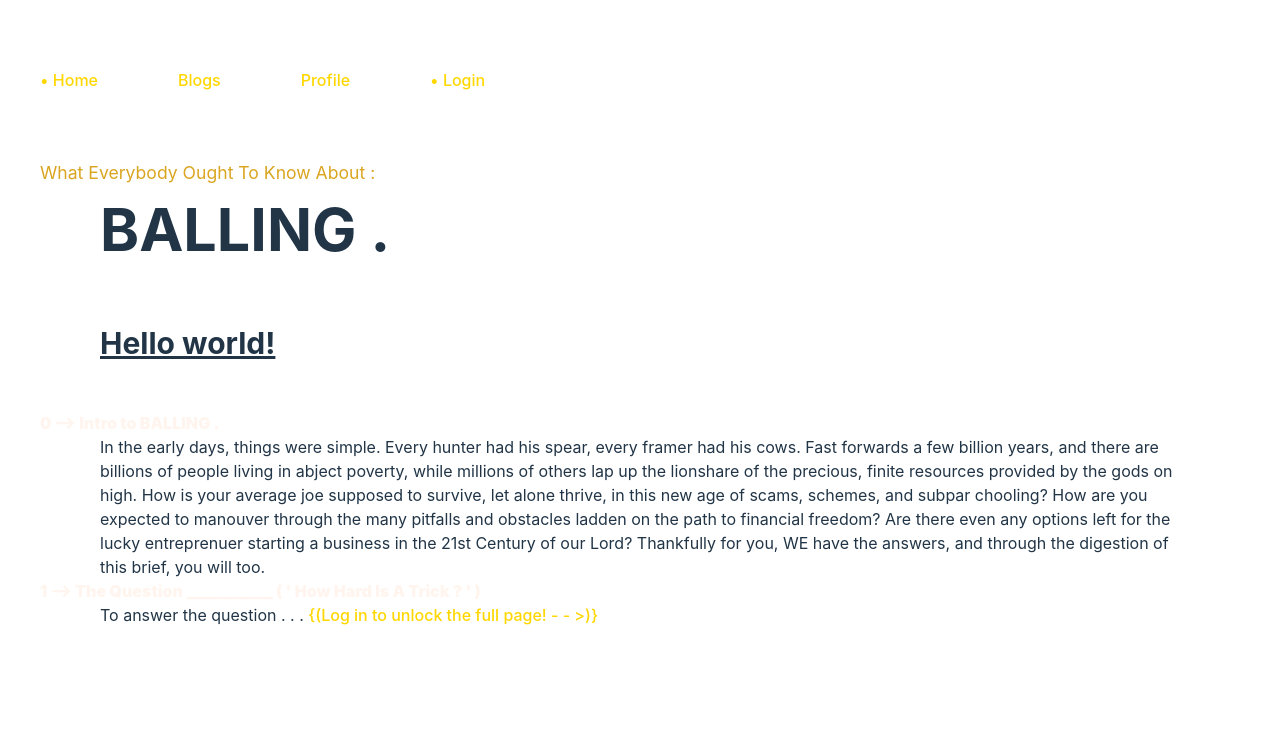
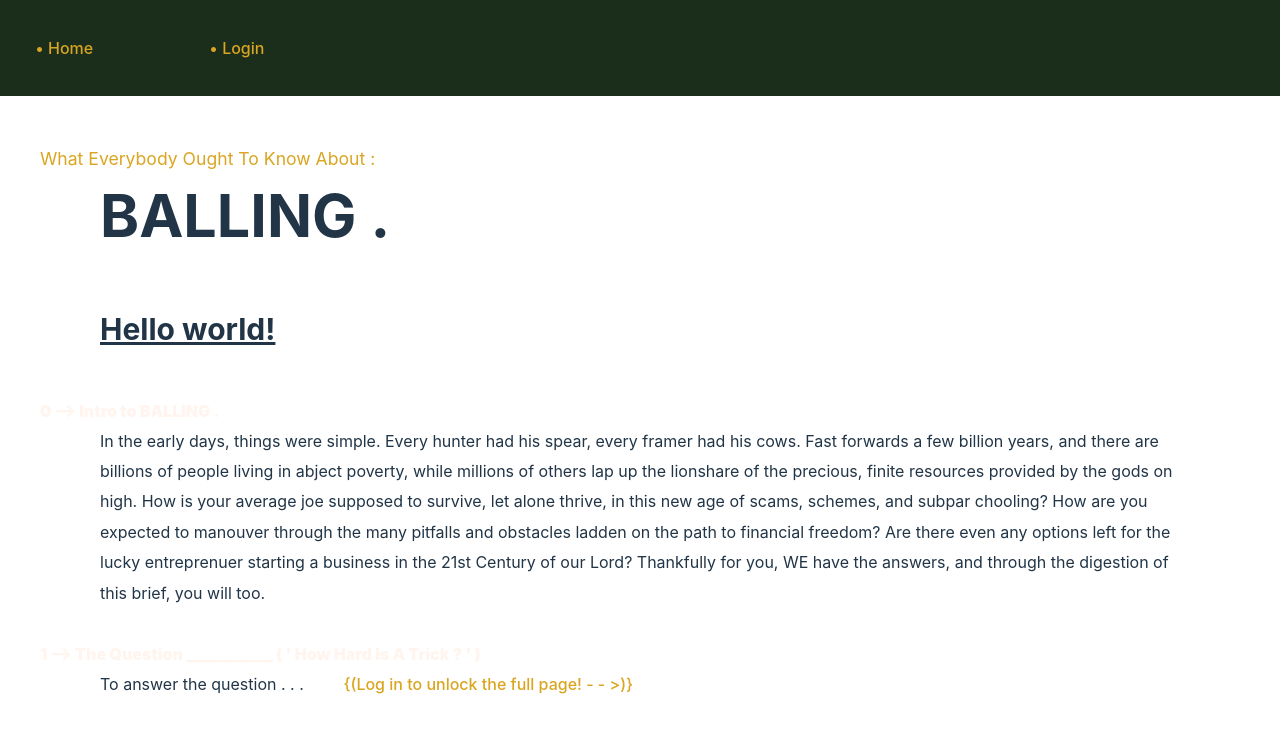
Before and after one commit to DanielVaega/app1, a React (Vite) app: page / in a window 1280 px wide. Shown: the top 732 px of the page. Built offline with nearby package versions, Linux system fonts and the light colour scheme.

Commit message:
commented out  blogs and profile in the nav bar

```diff
--- a/src/components/NavigationComponent.jsx
+++ b/src/components/NavigationComponent.jsx
@@ -4,8 +4,8 @@ export const NavigationComponent = () => {
         <>
             <nav>
                 <NavLink className={"navigation"} to="/">• Home</NavLink>
-                <NavLink className={"navigation"} to="/blogs">Blogs</NavLink>
-                <NavLink className={"navigation"} to="/account">Profile</NavLink>
+                {/*  <NavLink className={"navigation"} to="/blogs">Blogs</NavLink>      */}
+                {/*  <NavLink className={"navigation"} to="/account">Profile</NavLink>  */}
                 <NavLink className={"navigation"} to="/login">• Login</NavLink>
             </nav>
         </>
--- a/src/index.css
+++ b/src/index.css
@@ -20,11 +20,16 @@
 
 a {
   font-weight: 500;
-  color: gold;
+  color: goldenrod;
   text-decoration: inherit;
+  padding-left: 2.2rem;
+  padding-right: 5rem;
+  padding-top: 0.5rem;
+  padding-bottom: 0.5rem;
 }
 a:hover {
-  color: goldenrod;
+  color: rgb(14, 31, 14);
+  background-color: goldenrod
 }
 
 body {
@@ -33,6 +38,7 @@ body {
   place-items: top;
   min-width: 320px;
   min-height: 100vh;
+  line-height: 1.9;
 }
 
 h1 {
@@ -44,6 +50,7 @@ h1 {
 }
 
 h4 {
+  padding-top: 1em;
   font-size: 1.1em;
   line-height: 1.5;
   margin-left: 40px;
@@ -52,7 +59,7 @@ h4 {
 
 h6 {
   font-size: 1.0em;
-  line-height: 1.5;
+  line-height: 1.8;
   margin-left: 40px;
   color: seashell;
   font-weight: 900;
@@ -62,6 +69,7 @@ p {
   margin-left: 100px;
   margin-right: 40px;
   padding-right: 4rem;
+  padding-bottom: 2rem;
 }
 
 button {
@@ -96,11 +104,16 @@ button:focus-visible {
   }
 }
 
+nav{
+  background-color: rgb(27, 45, 27);
+  height: 6rem;
+  margin-bottom: 2rem;
+}
+
 .navigation {
-
-  margin-left: 40px;
-  margin-right: 40px;
-  line-height: 10;
+  /*margin-left: 40px;*/
+  margin-right: 1px;
+  line-height: 6;
 }
 
 .cover img {
@@ -117,45 +130,45 @@ button:focus-visible {
 }
 
 input[type=text] {
-  margin: 1rem;
-  width: 25rem;
-  height: 1.5rem;
+  margin: 0.5rem;
+  width: 80.0rem;
+  height: 2.5rem;
   padding: 0.5rem;
   padding-left: 2.0rem;
   margin-bottom: 2.0rem;
-  background-color: rgb(51, 109, 51);
+  background-color: rgb(31, 61, 31);
   border-radius: 40px;
 }
 
 input[type=email] {
-  margin: 1rem;
-  width: 25rem;
-  height: 1.5rem;
+  margin: 0.5rem;
+  width: 80.0rem;
+  height: 2.5rem;
   padding: 0.5rem;
   padding-left: 2.0rem;
   margin-bottom: 2.0rem;
-  background-color: rgb(51, 109, 51);
+  background-color: rgb(31, 61, 31);
   border-radius: 40px;
 }
 
 #submitButton {
   background-color: rgb(37, 80, 37);
   border-color: gray;
-  border-radius: 20px;
+  border-radius: 40px;
   margin: 1rem;
-  height: 2.5rem;
+  height: 3rem;
   width: 7rem;
   font-weight: bold;
   -webkit-text-fill-color: goldenrod;
 }
 
 #submitButton:hover {
-  background-color: gold;
+  background-color: goldenrod;
   color: #1a1a1a;
   border-color: gray;
-  border-radius: 20px;
+  border-radius: 40px;
   margin: 1rem;
-  height: 2.5rem;
+  height: 3rem;
   width: 7rem;
   font-weight: bold;
   -webkit-text-fill-color: black;
```
